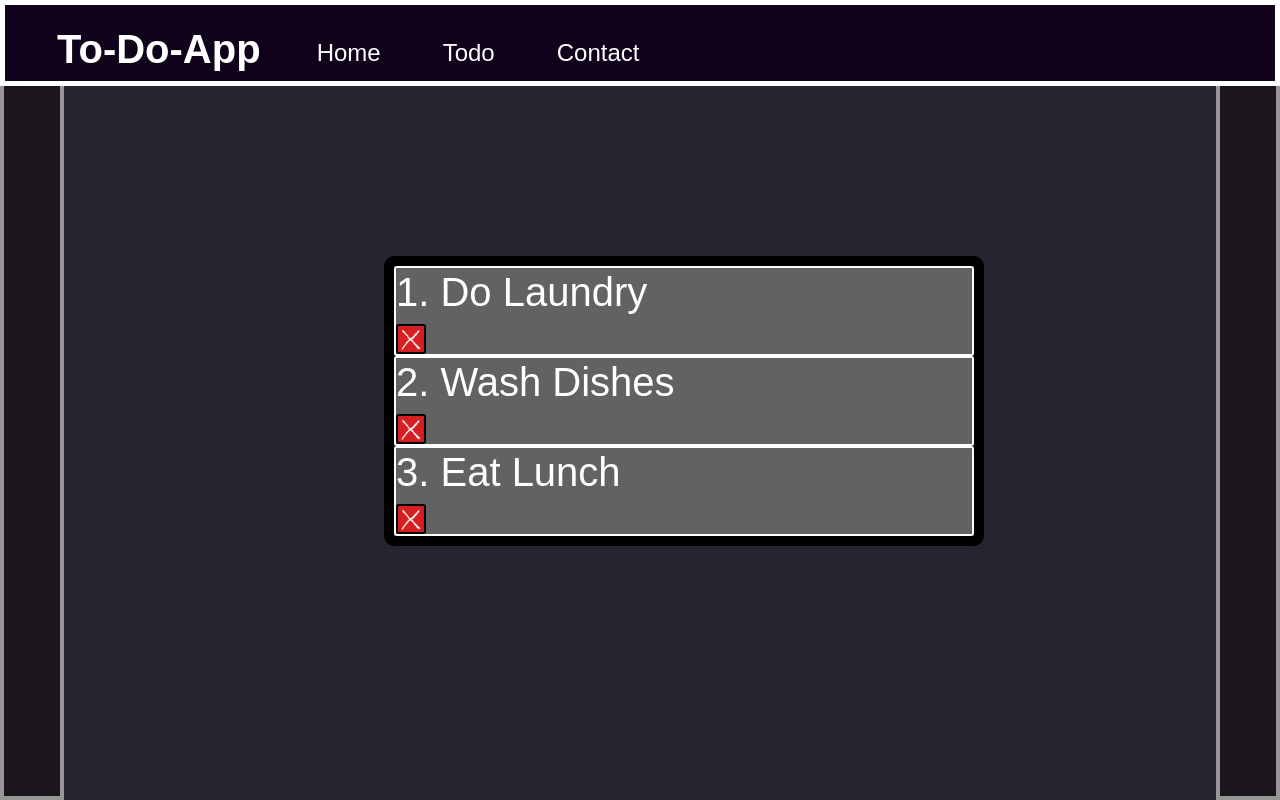
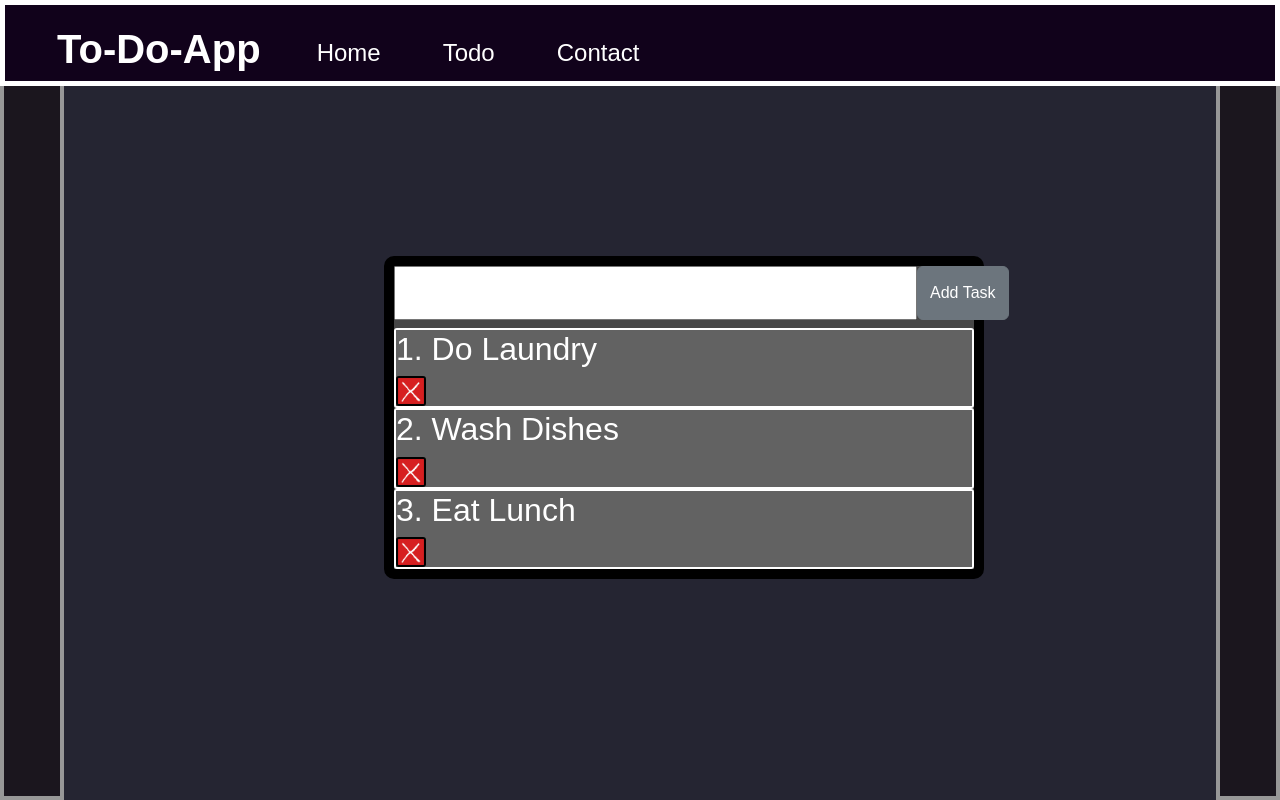
Before and after one commit to Jordan4Neslony/Project-03-Task-Management-Web-App, a React (Vite) app in the folder my-app/: page /Todo in a window 1280 px wide. Built offline with nearby package versions, Linux system fonts and the light colour scheme.

Commit message:
Change log: - Added the todo text area and submit button. - Added a addTodo function const structure thingy to add todos to the todo list.

```diff
--- a/my-app/src/assets/Components/Todo-App.css
+++ b/my-app/src/assets/Components/Todo-App.css
@@ -2,6 +2,7 @@
     display: block;
     max-height: 600px;
     max-width: 600px;
+    background-color: rgb(71, 71, 71);
     color:white;
     border-width: 10px;
     border-radius: 10px;
--- a/my-app/src/assets/Components/Todo-App.tsx
+++ b/my-app/src/assets/Components/Todo-App.tsx
@@ -25,26 +25,38 @@ function TodoApp() {
             prevTodos.filter(todo => todo.id !== id)
         );
     };
-    /*
-    const addTodo = (id: todos.length,) => {
+    const [taskInput, setTaskInput] = useState("");
 
+    const addTodo = () => {
+        // Prevent adding empty tasks
+        if (taskInput.trim() === "") return;
 
+        const newTodo = {
+            id: Date.now(), // Unique ID based on timestamp
+            text: taskInput,
+            isCompleted: false
         };
-    */
+
+        setTodos([...todos, newTodo]);
+        setTaskInput(""); // Clear the input field after adding
+    };
+
     return (
         <div className="todo-app">
+
             <div className="row justify-content-center align-items-center g-3">
                 <div className="col flex-column align-items-center">
-                    <div >
+                    <h1 style={{ display: 'flex' }}>
+                        <input type="text" value={taskInput} onChange={(e) => setTaskInput(e.target.value)} />
+                        <input className="btn btn-secondary" type="submit" value="Add Task" onClick={addTodo}></input>
+                    </h1>
                     {
                         todos.map((todo, index) => {
-
                             return (
                                 <div className='todo'>
-                                        <div key={todo.id}onClick={() => handleToggle(todo.id)} className={todo.isCompleted ? 'todo-complete' : 'todo-incomplete'}>
-                                            <h1>{index+1 + ".   " + todo.text}</h1>
+                                    <div key={todo.id} onClick={() => handleToggle(todo.id)} className={todo.isCompleted ? 'todo-complete' : 'todo-incomplete'}>
+                                        <h2>{index + 1 + ".   " + todo.text}</h2>
                                         <img className="delete-todo-icon" onClick={(e) => { e.stopPropagation(); deleteTodo(todo.id) }} src={deleteIcon} height="30px" width="30px"></img>
-                                            {/*<input type="checkbox" name="taskCheckbox" id={"taskCheckbox-" + todo.id} defaultChecked={false} onChange={() => handleToggle(todo.id)} />*/}
                                     </div>
                                 </div>
                             );
@@ -53,7 +65,6 @@ function TodoApp() {
                 </div>
             </div>
         </div>
-        </div>
     );
 }
 export default TodoApp;
```
Lines whose indentation alone changed are shown as unchanged.
